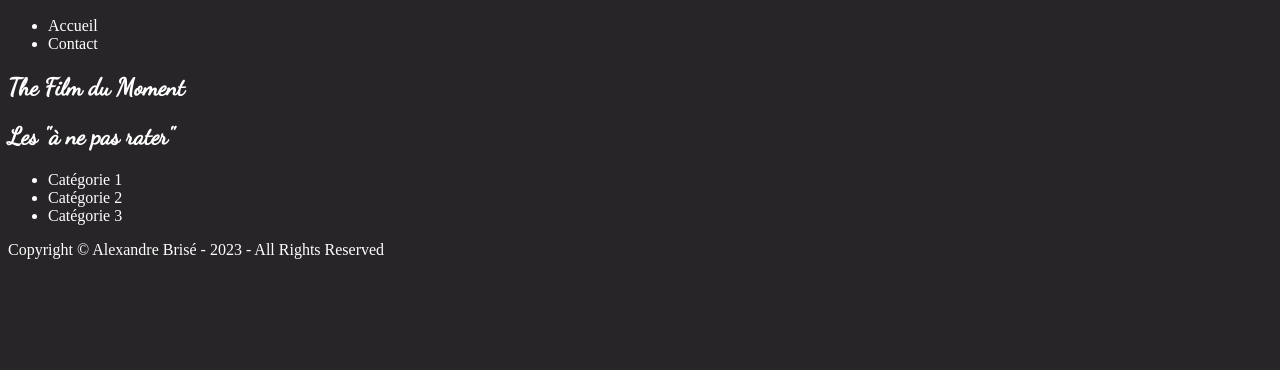
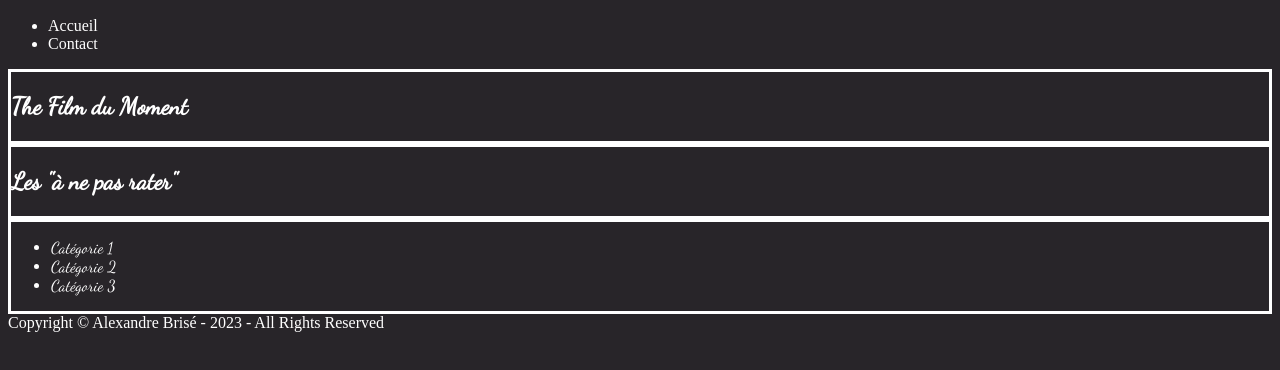
Before and after one commit to Al3xBrs/JustStreamIt, a plain HTML site: page Stream/index.html in a window 1280 px wide. Shown: the part 264-634 px from the top of the page. Drawn offline with Linux system fonts and the light colour scheme.

Commit message:
add borders

```diff
--- a/Stream/style.css
+++ b/Stream/style.css
@@ -3,8 +3,9 @@ body {
     color: white;
 }
 
-div#best_movies {
+div#best_movies, div#categories {
     font-family: 'Dancing Script', cursive;
+    border: solid;
 }
 
 header {
```
